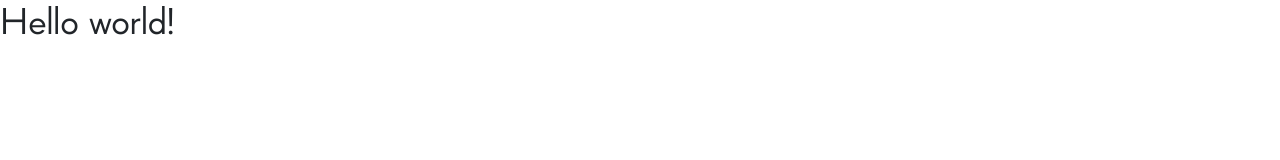
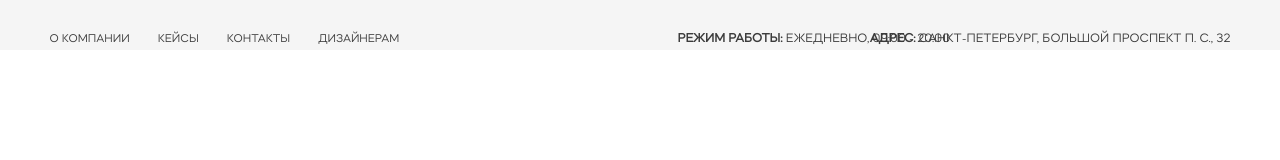
Before and after one commit to ITmTm/project-design, a website: page src/index.html in a window 1280 px wide. Drawn offline with Linux system fonts and the light colour scheme.

Commit message:
Done first block menu

```diff
--- a/src/index.html
+++ b/src/index.html
@@ -9,7 +9,24 @@
     <title>Design</title>
     </head>
     <body>
-        <h1> Hello world!</h1>
+    <section class="menu">
+        <div class="menu__wrapper">
+            <nav class="menu__nav">
+                <ul class="menu__list">
+                    <li class="menu__link"><a href="#">о компании</a></li>
+                    <li class="menu__link"><a href="#">кейсы</a></li>
+                    <li class="menu__link"><a href="#">контакты</a></li>
+                    <li class="menu__link"><a href="#">дизайнерам</a></li>
+                </ul>
+            </nav>
+            <div class="menu__contact">
+                <p><b>режим работы:</b> ежедневно, 09:00 - 20:00</p>
+            </div>
+            <div class="menu__contact-addr">
+                <p><b>адрес:</b> санкт-петербург, Большой проспект П. С., 32</p>
+            </div>
+        </div>
+    </section>
 
     <script src="js/script.js"></script>
     </body>
--- /dev/null
+++ b/src/sass/blocks/_menu.scss
@@ -0,0 +1,37 @@
+.menu {
+  padding-top: 26px;
+  background-color: #F5F5F5;
+  &__wrapper {
+    display: flex;
+    justify-content: space-around;
+    align-items: baseline;
+  }
+  &__list {
+    display: flex;
+    li:not(:last-child) {
+      margin-right: 28px;
+    }
+    a {
+      font-weight: 500;
+      font-size: 12px;
+      line-height: 16px;
+      text-transform: uppercase;
+      color: #3B3B3B;
+      text-decoration: none;
+    }
+  }
+  &__contact {
+    position: relative;
+    left: 14vw;
+    p,
+    &-addr {
+      font-size: 13px;
+      text-transform: uppercase;
+      color: #3B3B3B;
+    }
+    b > &-addr {
+      color: black;
+    }
+  }
+
+}
--- a/src/sass/style.scss
+++ b/src/sass/style.scss
@@ -8,7 +8,7 @@ html {
 *, *::after, *::before {
   box-sizing: inherit;
 }
-h1,h2,h3,h4,h5,h6{
+h1,h2,h3,h4,h5,h6, p{
   margin: 0;
 }
 ul,
@@ -23,10 +23,14 @@ body {
   overflow-x: hidden;
   font-family: 'MazzardL-Regular', 'Arial', sans-serif;
   font-weight: 500;
+  font-style: normal;
 }
 
 
 .container {
-  max-width: 1830px;
+  max-width: 1500px;
   margin: 0 auto;
 }
+
+
+@import "blocks/menu";
```
Also changed, not shown: src/css/style.mis.css, src/image/background/1.jpg (added), src/image/logo.png (added), 2 other files.
